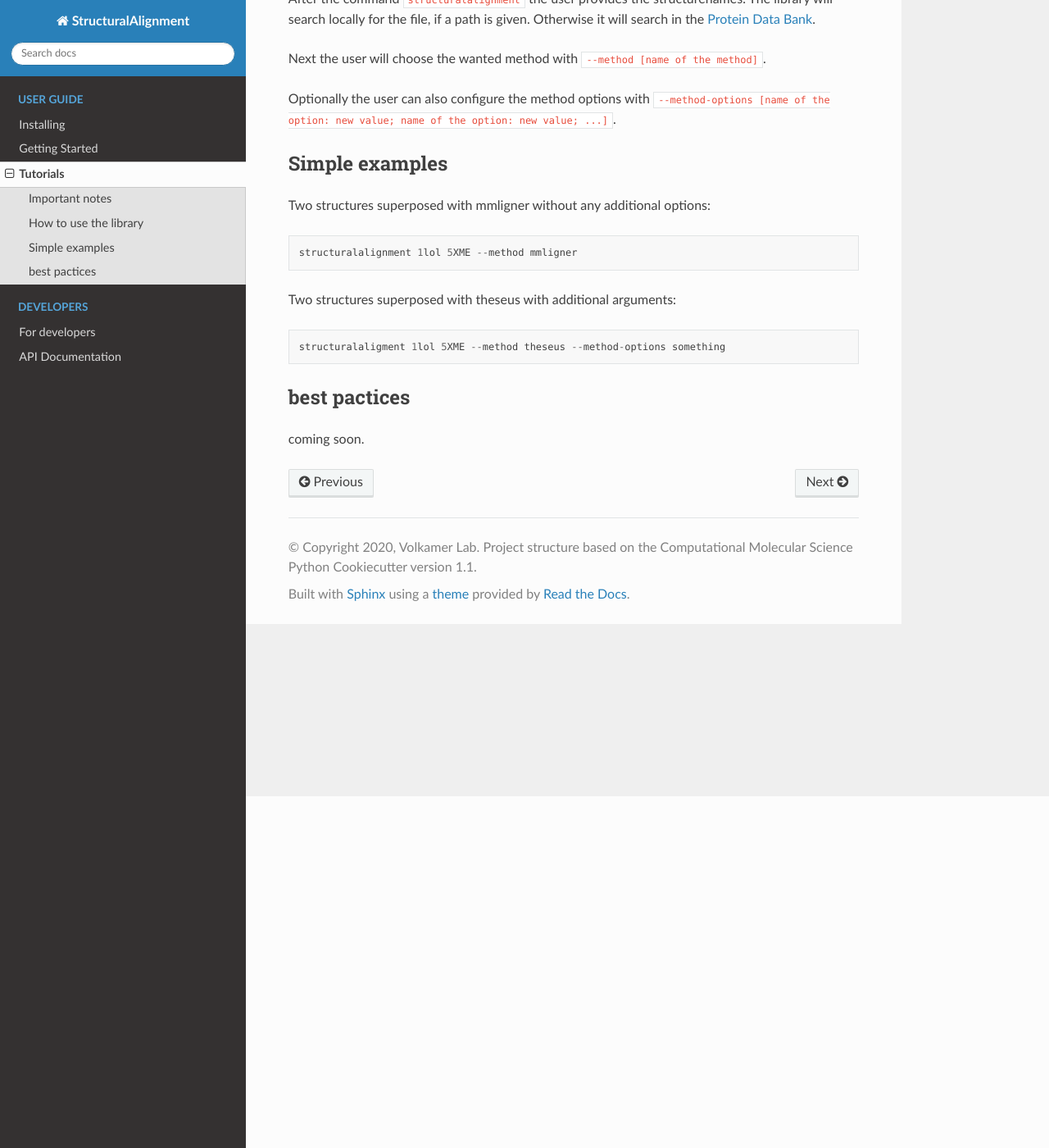
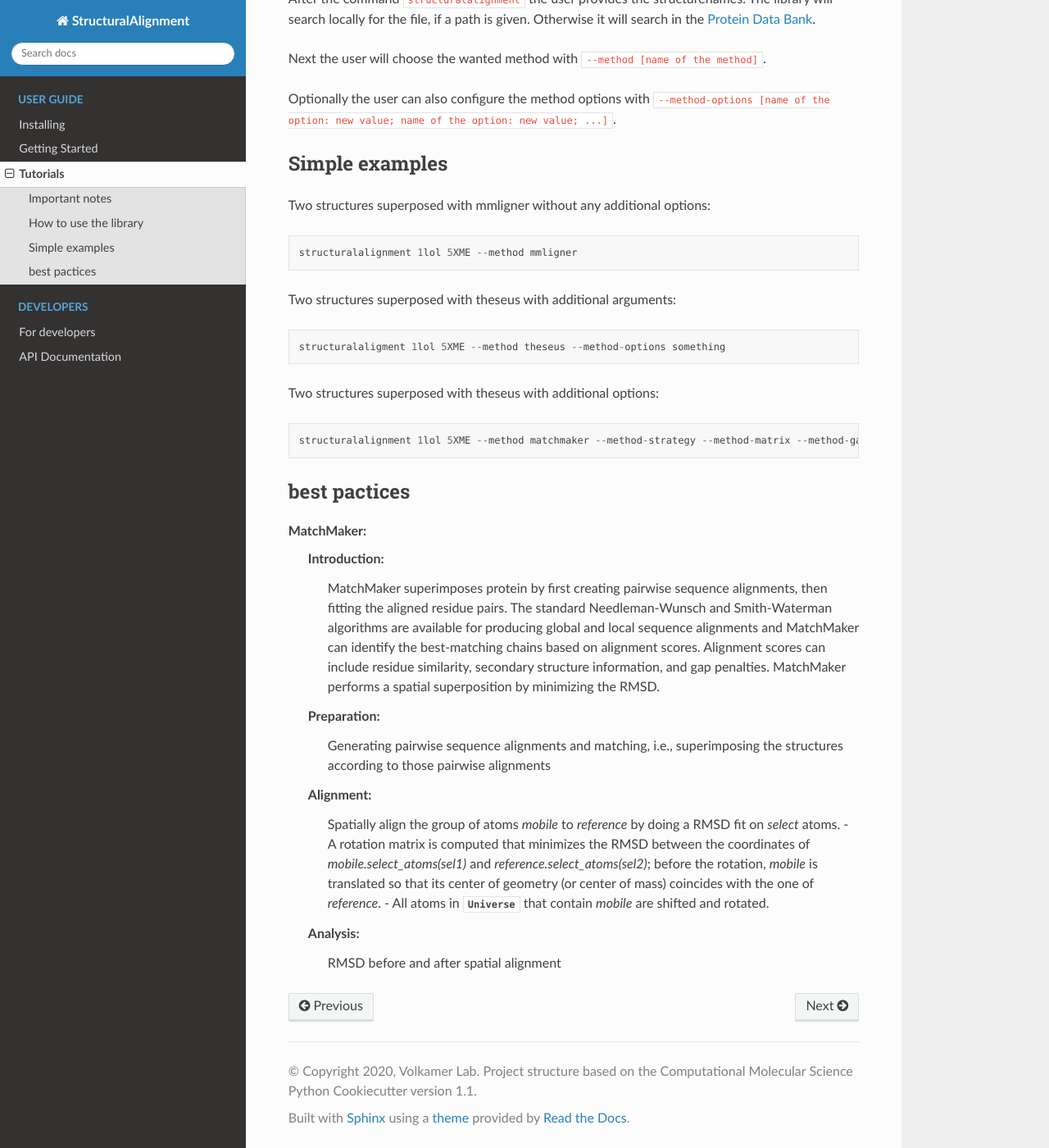
Before and after one commit to volkamerlab/opencadd, a Sphinx documentation site: the page built from docs/tutorial.rst, in a window 1280 px wide and 1400 px high, scrolled down 429 px. Shown: the whole window at 82% size. Built offline with Sphinx 7.4.7 and the Read the Docs theme 2.0.0, drawn with Linux system fonts in a browser that asks for light colours; the version number could not be read and is left out.

Commit message:
Meeting 22.4.20

```diff
--- a/docs/tutorial.rst
+++ b/docs/tutorial.rst
@@ -35,9 +35,32 @@ Two structures superposed with theseus with additional arguments::
 
     structuralaligment 1lol 5XME --method theseus --method-options something
 
+Two structures superposed with theseus with additional options::
+
+    structuralalignment 1lol 5XME --method matchmaker --method-strategy --method-matrix --method-gap --method-strict --method-selection --method-weights --method-mass_tolerance
+
 
 
 best pactices
 -------------
 
-coming soon.
+MatchMaker:
+    Introduction:
+        MatchMaker superimposes protein by first creating pairwise sequence alignments, then fitting the aligned residue pairs.
+        The standard Needleman-Wunsch and Smith-Waterman algorithms are available for producing global and local sequence alignments
+        and MatchMaker can identify the best-matching chains based on alignment scores.
+        Alignment scores can include residue similarity, secondary structure information, and gap penalties.
+        MatchMaker performs a spatial superposition by minimizing the RMSD.
+    Preparation:
+        Generating pairwise sequence alignments and matching, i.e., superimposing the structures according to those pairwise alignments
+    Alignment:
+        Spatially align the group of atoms `mobile` to `reference` by doing a RMSD fit on `select` atoms.
+        - A rotation matrix is computed that minimizes the RMSD between
+        the coordinates of `mobile.select_atoms(sel1)` and
+        `reference.select_atoms(sel2)`; before the rotation, `mobile` is
+        translated so that its center of geometry (or center of mass)
+        coincides with the one of `reference`.
+        - All atoms in :class:`~MDAnalysis.core.universe.Universe` that
+        contain `mobile` are shifted and rotated.
+    Analysis:
+        RMSD before and after spatial alignment
```
